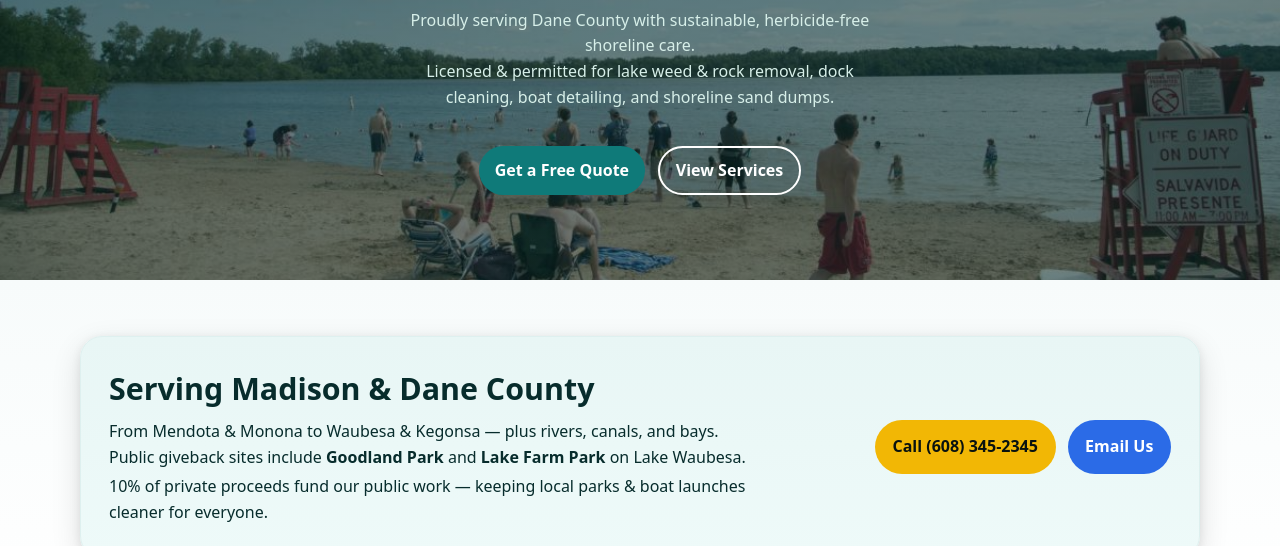
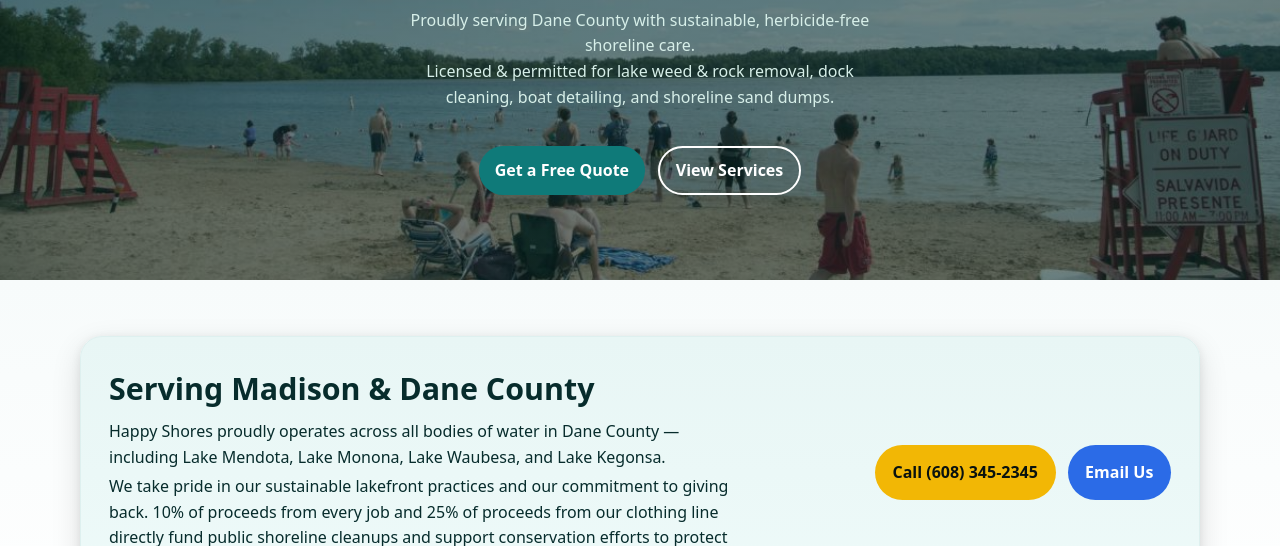
Before and after one commit to happyshoresco/happyshoresco, a plain HTML site: page index.html in a window 1280 px wide. Shown: the part 406-952 px from the top of the page. Drawn offline with Linux system fonts and the light colour scheme.

Commit message:
Updated Serving Madison section with refined community impact text

```diff
--- a/index.html
+++ b/index.html
@@ -74,11 +74,10 @@
       <div class="serving__copy">
         <h2>Serving Madison & Dane County</h2>
         <p>
-            From Mendota & Monona to Waubesa & Kegonsa — plus rivers, canals, and bays.
-            Public giveback sites include <strong>Goodland Park</strong> and <strong>Lake Farm Park</strong> on Lake Waubesa.
+          Happy Shores proudly operates across all bodies of water in Dane County — including Lake Mendota, Lake Monona, Lake Waubesa, and Lake Kegonsa.
         </p>
         <p>
-            10% of private proceeds fund our public work — keeping local parks & boat launches cleaner for everyone.
+          We take pride in our sustainable lakefront practices and our commitment to giving back. 10% of proceeds from every job and 25% of proceeds from our clothing line directly fund public shoreline cleanups and support conservation efforts to protect native fish populations throughout the Madison lakes.
         </p>
       </div>
       <div class="serving__actions">
@@ -88,6 +87,7 @@
     </div>
   </div>
 </section>
+
 
   <!-- SERVICES (anchor target only for now) -->
   <section id="services" class="pad-y">
```
Lines whose indentation alone changed are shown as unchanged.
